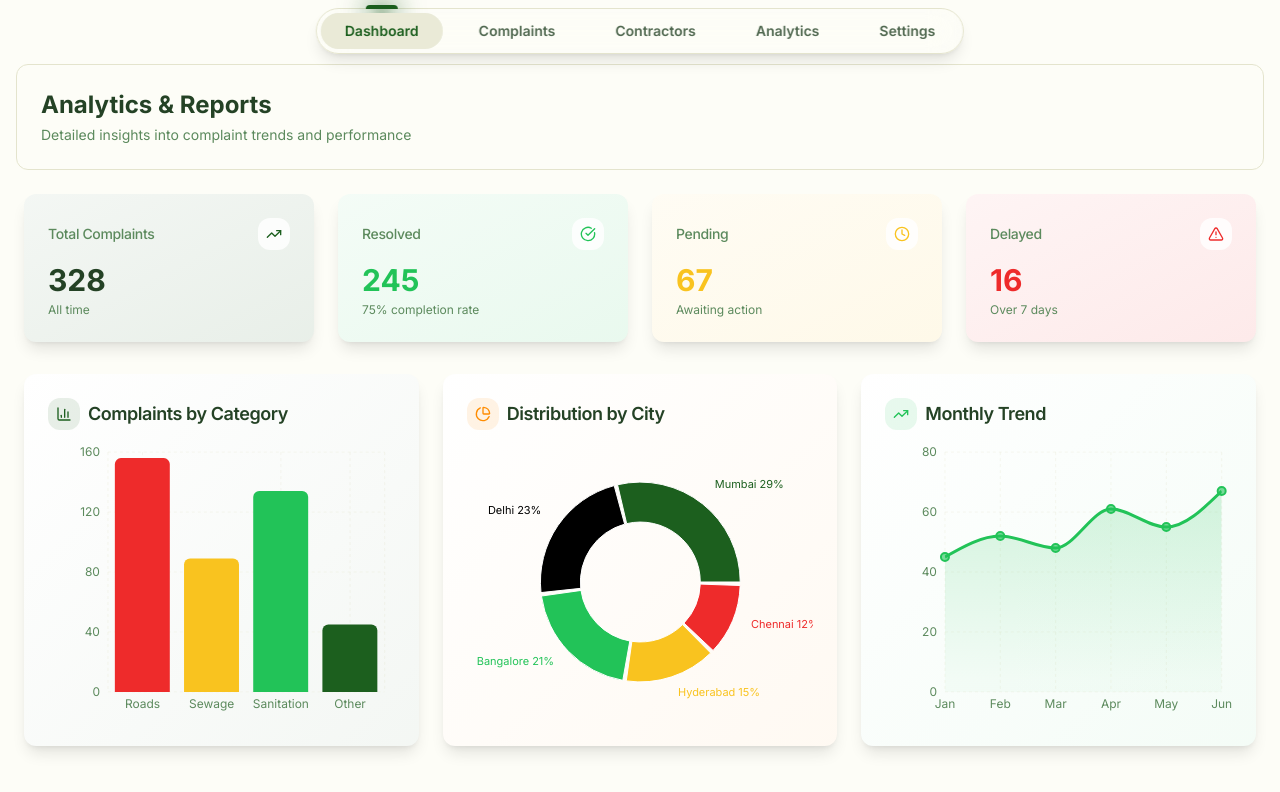
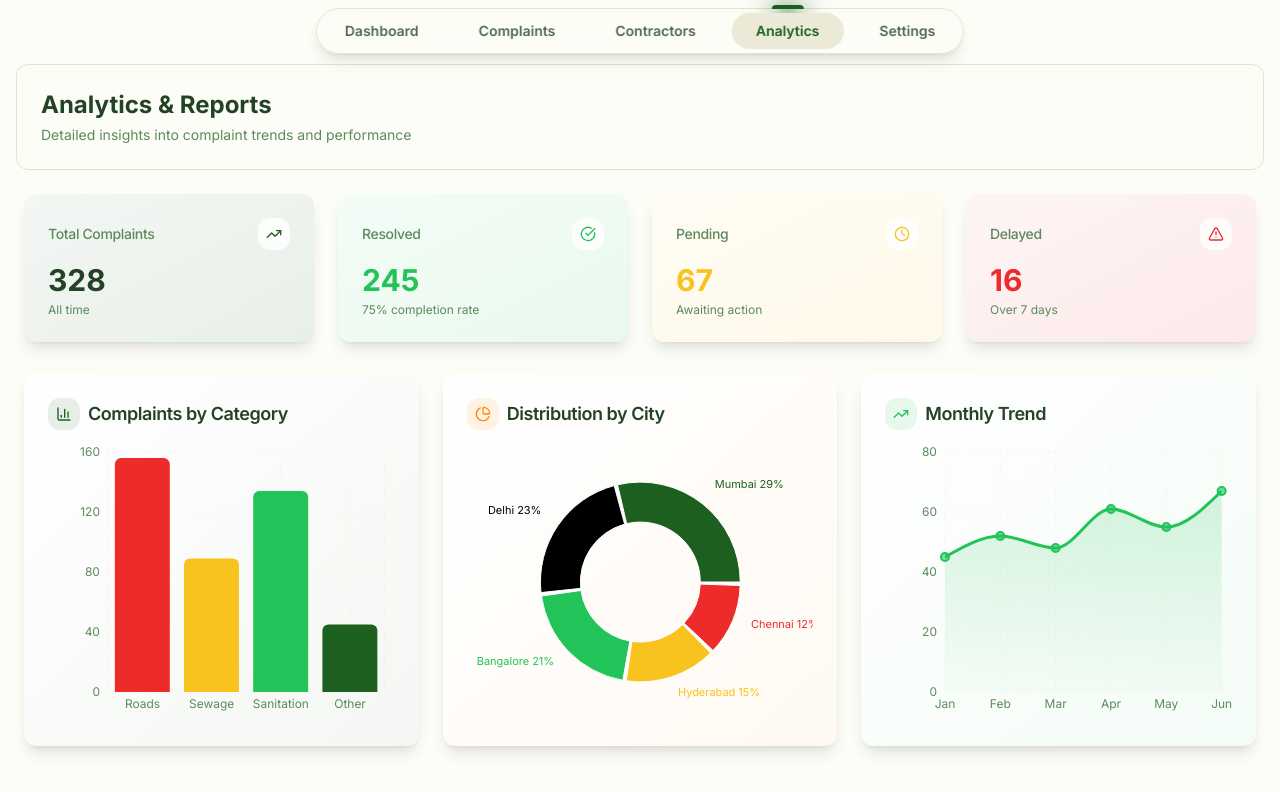
Before and after one commit to nexous-fish/CivicConnect, a React (Vite) app: page /officer-dashboard/analytics in a window 1280 px wide. Shown: the top 792 px of the page. Built offline with nearby package versions, Linux system fonts and the light colour scheme; the HTML template or start-up script is replaced by a standard one.

Commit message:
Fix navigation menu active state

```diff
--- a/src/components/ui/tubelight-navbar.tsx
+++ b/src/components/ui/tubelight-navbar.tsx
@@ -34,9 +34,19 @@ export function NavBar({ items, className }: NavBarProps) {
 
   // Update active tab based on current route
   useEffect(() => {
-    const currentItem = items.find(item =>
-      location.pathname === item.url || location.pathname.startsWith(`${item.url}/`)
-    )
+    // First try exact match
+    let currentItem = items.find(item => location.pathname === item.url)
+
+    // If no exact match, find the longest matching prefix (most specific)
+    if (!currentItem) {
+      const matchingItems = items.filter(item =>
+        location.pathname.startsWith(`${item.url}/`)
+      )
+      // Sort by URL length (longest first) to get most specific match
+      matchingItems.sort((a, b) => b.url.length - a.url.length)
+      currentItem = matchingItems[0]
+    }
+
     if (currentItem) {
       setActiveTab(currentItem.name)
     }
```
